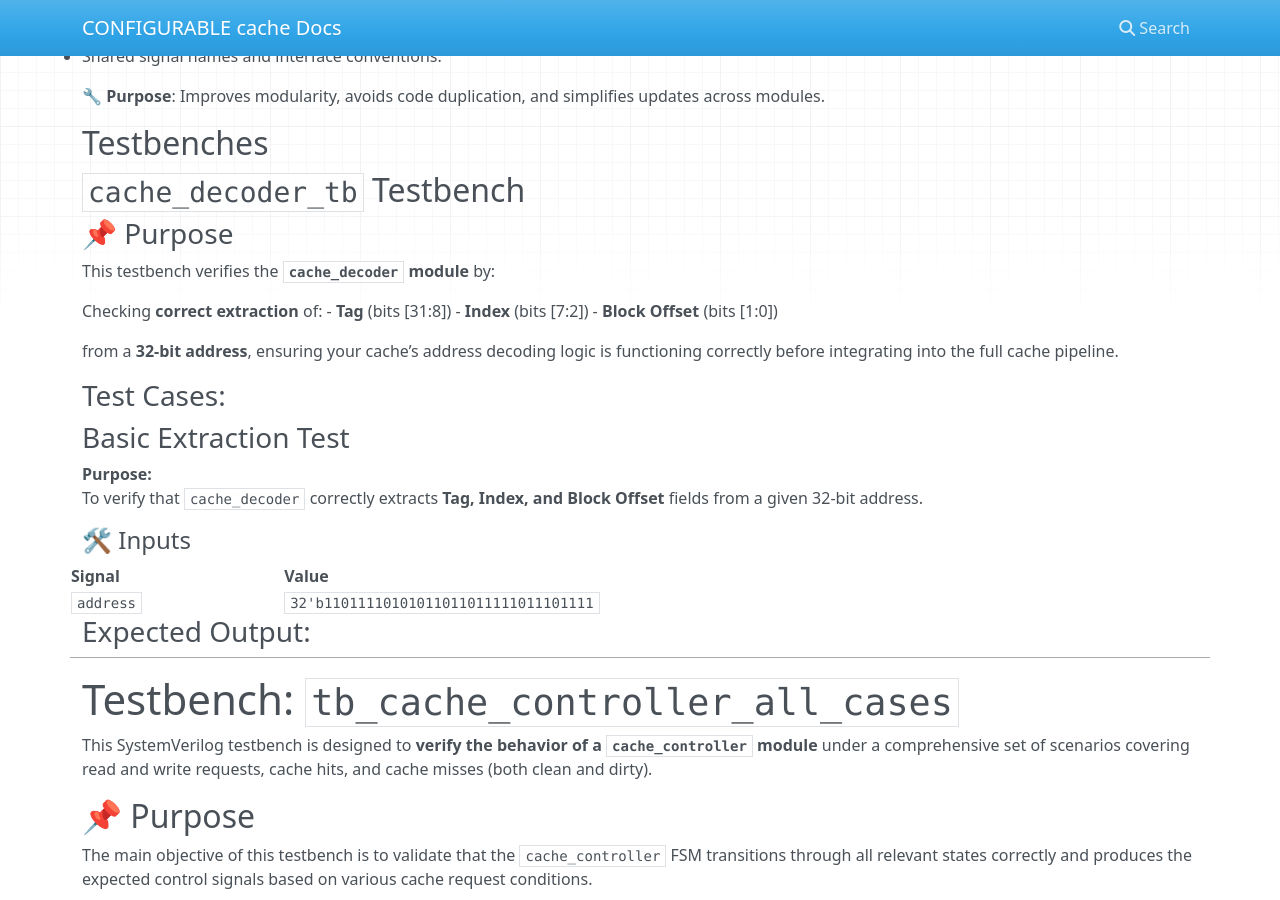
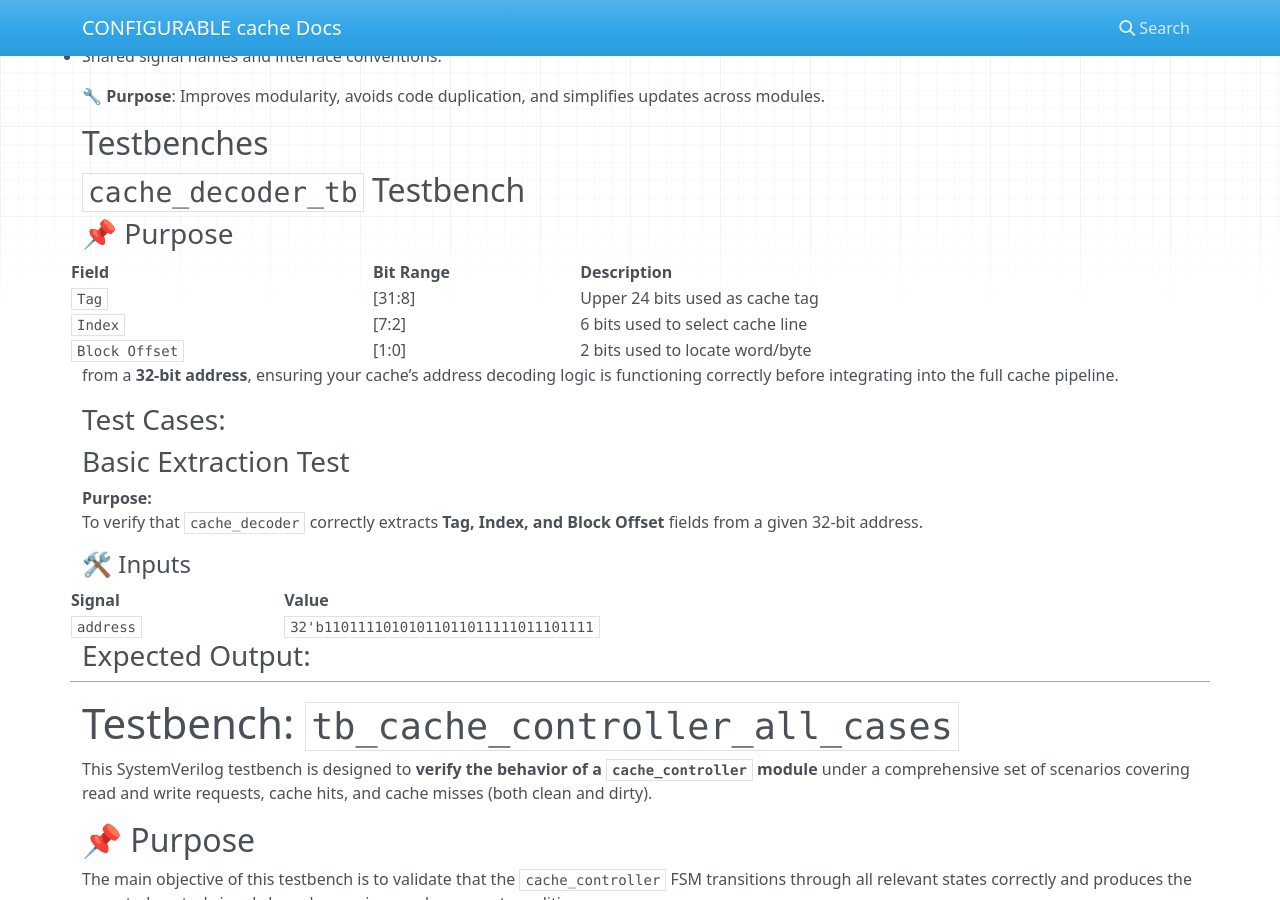
Before and after one commit to meds-ee-uet/Configurable-Cache, an MkDocs documentation site: the page built from Direct_Mapped_Cache/docs/index.md, in a window 1280 px wide and 900 px high, scrolled down 7625 px. Built offline with MkDocs 1.6.1, drawn with Linux system fonts in a browser that asks for light colours; nearby versions of some CDN libraries.

Commit message:
Update index.md

```diff
--- a/Direct_Mapped_Cache/docs/index.md
+++ b/Direct_Mapped_Cache/docs/index.md
@@ -291,12 +291,12 @@ A header file (`cache_defs.sv`) has been added to centralize the cache controlle
 
 ### 📌 Purpose
 
-This testbench verifies the **`cache_decoder` module** by:
+| **Field**       | **Bit Range** | **Description**                  |
+|------------------|---------------|----------------------------------|
+| `Tag`           | [31:8]        | Upper 24 bits used as cache tag  |
+| `Index`         | [7:2]         | 6 bits used to select cache line |
+| `Block Offset`  | [1:0]         | 2 bits used to locate word/byte  |
 
- Checking **correct extraction** of:
-- **Tag** (bits [31:8])
-- **Index** (bits [7:2])
-- **Block Offset** (bits [1:0])
 
 from a **32-bit address**, ensuring your cache’s address decoding logic is functioning correctly before integrating into the full cache pipeline.
 
```
